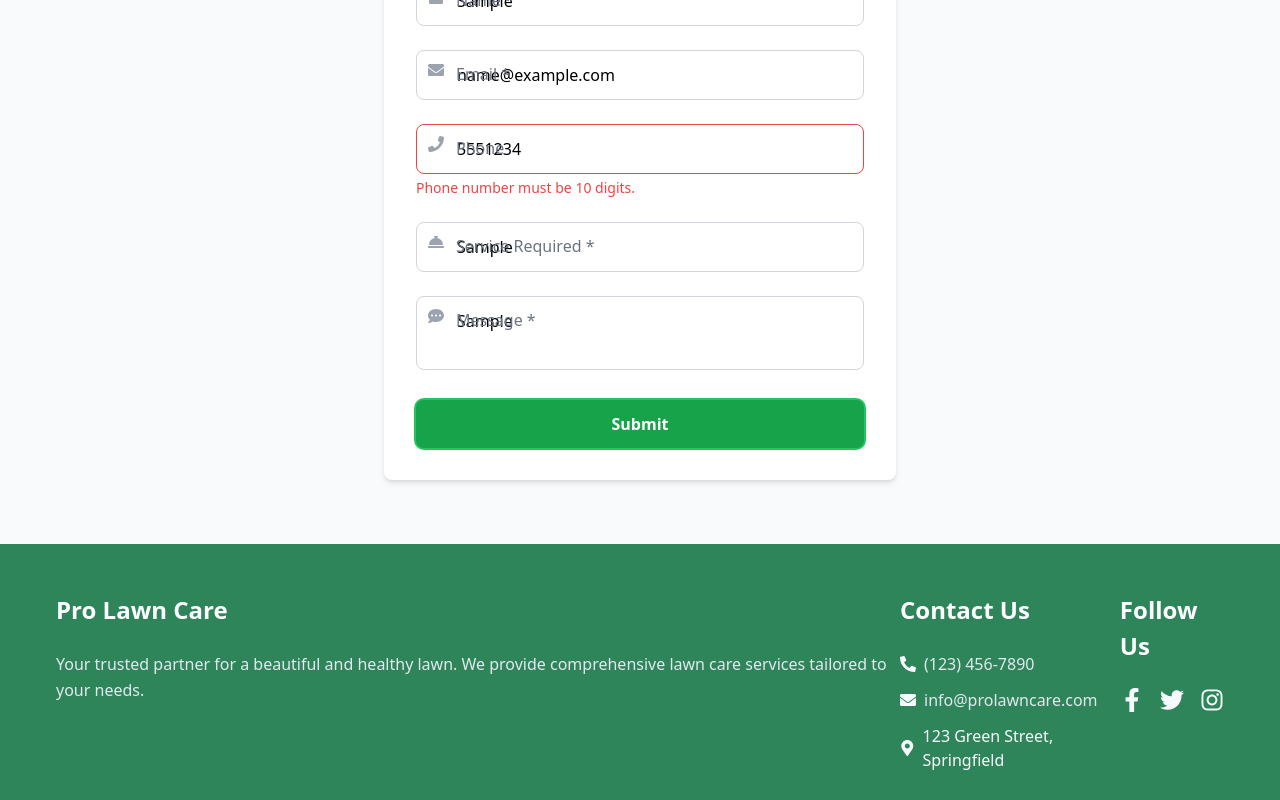
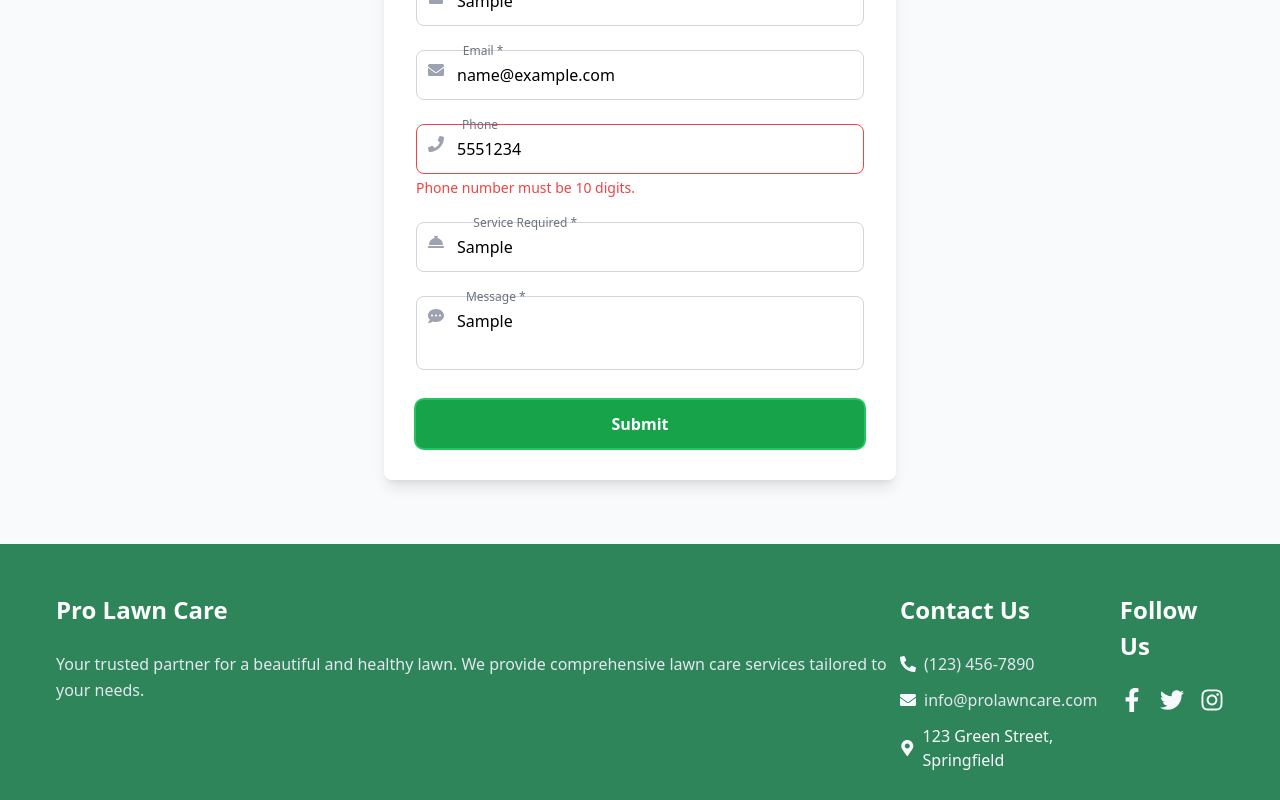
Before and after one commit to Gaazzeebo/LawnWE, a React (Vite) app in the folder my-vue-app/: page / in a window 1280 px wide. Both pictures are taken after typing "Sample", "name@example.com", "5551234", "Sample", "Sample" into the empty fields and a click on the button "Submit". Shown: the part 3972-4772 px from the top of the page. Built offline with nearby package versions, Linux system fonts and the light colour scheme.

Commit message:
fixed ContactFrom

```diff
--- a/my-vue-app/src/pages/ContactFrom.tsx
+++ b/my-vue-app/src/pages/ContactFrom.tsx
@@ -1,5 +1,3 @@
-// File: src/pages/ContactForm.tsx
-
 import React, { useState } from 'react';
 import { FaUser, FaEnvelope, FaPhone, FaConciergeBell, FaCommentDots } from 'react-icons/fa';
 
@@ -14,6 +12,7 @@ const ContactForm: React.FC = () => {
 
   const [errors, setErrors] = useState<{ [key: string]: string }>({});
   const [isSubmitted, setIsSubmitted] = useState<boolean>(false);
+  const [loading, setLoading] = useState<boolean>(false);
 
   const handleChange = (
     e: React.ChangeEvent<HTMLInputElement | HTMLTextAreaElement>
@@ -25,7 +24,6 @@ const ContactForm: React.FC = () => {
       [name]: value,
     });
 
-    // Clear error when user starts typing
     if (errors[name]) {
       setErrors({
         ...errors,
@@ -48,10 +46,8 @@ const ContactForm: React.FC = () => {
     if (formData.phone && !/^\d{10}$/.test(formData.phone)) {
       newErrors.phone = 'Phone number must be 10 digits.';
     }
-    if (!formData.service.trim())
-      newErrors.service = 'Service required.';
-    if (!formData.message.trim())
-      newErrors.message = 'Message is required.';
+    if (!formData.service.trim()) newErrors.service = 'Service is required.';
+    if (!formData.message.trim()) newErrors.message = 'Message is required.';
 
     return newErrors;
   };
@@ -61,8 +57,10 @@ const ContactForm: React.FC = () => {
     const validationErrors = validate();
 
     if (Object.keys(validationErrors).length === 0) {
-      // Handle form submission, e.g., send data to server
-      console.log(formData);
+      setLoading(true);
+
+      setTimeout(() => {
+        // Simulate form submission
         setIsSubmitted(true);
         setFormData({
           name: '',
@@ -72,6 +70,8 @@ const ContactForm: React.FC = () => {
           message: '',
         });
         setErrors({});
+        setLoading(false);
+      }, 2000);
     } else {
       setErrors(validationErrors);
       setIsSubmitted(false);
@@ -80,8 +80,8 @@ const ContactForm: React.FC = () => {
 
   return (
     <div className="flex items-center justify-center py-16 bg-gray-50">
-      <div className="w-full max-w-lg p-8 bg-white rounded-lg shadow-md">
-        <h2 className="mb-6 text-3xl font-semibold text-center text-green-700">
+      <div className="w-full max-w-lg p-8 bg-white rounded-lg shadow-lg transition-transform transform hover:scale-105">
+        <h2 className="mb-6 text-3xl font-bold text-center text-green-700">
           Contact Us
         </h2>
 
@@ -101,21 +101,24 @@ const ContactForm: React.FC = () => {
               id="name"
               value={formData.name}
               onChange={handleChange}
-              className={`w-full px-10 py-3 border ${
+              className={`w-full pl-10 pr-4 py-3 border ${
                 errors.name ? 'border-red-500' : 'border-gray-300'
-              } rounded-lg focus:outline-none focus:ring-2 focus:ring-green-500`}
-              placeholder=" "
+              } rounded-lg focus:outline-none focus:ring-2 focus:ring-green-500 peer`}
               aria-label="Name"
               required
             />
             <label
               htmlFor="name"
-              className="absolute left-10 top-3 text-gray-500 transition-all pointer-events-none"
+              className={`absolute left-10 top-3 text-gray-500 transition-all pointer-events-none ${
+                formData.name ? '-translate-y-6 scale-75' : ''
+              } peer-placeholder-shown:scale-100 peer-placeholder-shown:translate-y-3`}
             >
               Name *
             </label>
             {errors.name && (
-              <p className="mt-1 text-sm text-red-500">{errors.name}</p>
+              <p className="mt-1 text-sm text-red-500" role="alert">
+                {errors.name}
+              </p>
             )}
           </div>
 
@@ -128,21 +131,24 @@ const ContactForm: React.FC = () => {
               id="email"
               value={formData.email}
               onChange={handleChange}
-              className={`w-full px-10 py-3 border ${
+              className={`w-full pl-10 pr-4 py-3 border ${
                 errors.email ? 'border-red-500' : 'border-gray-300'
-              } rounded-lg focus:outline-none focus:ring-2 focus:ring-green-500`}
-              placeholder=" "
+              } rounded-lg focus:outline-none focus:ring-2 focus:ring-green-500 peer`}
               aria-label="Email"
               required
             />
             <label
               htmlFor="email"
-              className="absolute left-10 top-3 text-gray-500 transition-all pointer-events-none"
+              className={`absolute left-10 top-3 text-gray-500 transition-all pointer-events-none ${
+                formData.email ? '-translate-y-6 scale-75' : ''
+              } peer-placeholder-shown:scale-100 peer-placeholder-shown:translate-y-3`}
             >
               Email *
             </label>
             {errors.email && (
-              <p className="mt-1 text-sm text-red-500">{errors.email}</p>
+              <p className="mt-1 text-sm text-red-500" role="alert">
+                {errors.email}
+              </p>
             )}
           </div>
 
@@ -155,20 +161,23 @@ const ContactForm: React.FC = () => {
               id="phone"
               value={formData.phone}
               onChange={handleChange}
-              className={`w-full px-10 py-3 border ${
+              className={`w-full pl-10 pr-4 py-3 border ${
                 errors.phone ? 'border-red-500' : 'border-gray-300'
-              } rounded-lg focus:outline-none focus:ring-2 focus:ring-green-500`}
-              placeholder=" "
+              } rounded-lg focus:outline-none focus:ring-2 focus:ring-green-500 peer`}
               aria-label="Phone"
             />
             <label
               htmlFor="phone"
-              className="absolute left-10 top-3 text-gray-500 transition-all pointer-events-none"
+              className={`absolute left-10 top-3 text-gray-500 transition-all pointer-events-none ${
+                formData.phone ? '-translate-y-6 scale-75' : ''
+              } peer-placeholder-shown:scale-100 peer-placeholder-shown:translate-y-3`}
             >
               Phone
             </label>
             {errors.phone && (
-              <p className="mt-1 text-sm text-red-500">{errors.phone}</p>
+              <p className="mt-1 text-sm text-red-500" role="alert">
+                {errors.phone}
+              </p>
             )}
           </div>
 
@@ -181,21 +190,24 @@ const ContactForm: React.FC = () => {
               id="service"
               value={formData.service}
               onChange={handleChange}
-              className={`w-full px-10 py-3 border ${
+              className={`w-full pl-10 pr-4 py-3 border ${
                 errors.service ? 'border-red-500' : 'border-gray-300'
-              } rounded-lg focus:outline-none focus:ring-2 focus:ring-green-500`}
-              placeholder=" "
+              } rounded-lg focus:outline-none focus:ring-2 focus:ring-green-500 peer`}
               aria-label="Service Required"
               required
             />
             <label
               htmlFor="service"
-              className="absolute left-10 top-3 text-gray-500 transition-all pointer-events-none"
+              className={`absolute left-10 top-3 text-gray-500 transition-all pointer-events-none ${
+                formData.service ? '-translate-y-6 scale-75' : ''
+              } peer-placeholder-shown:scale-100 peer-placeholder-shown:translate-y-3`}
             >
               Service Required *
             </label>
             {errors.service && (
-              <p className="mt-1 text-sm text-red-500">{errors.service}</p>
+              <p className="mt-1 text-sm text-red-500" role="alert">
+                {errors.service}
+              </p>
             )}
           </div>
 
@@ -207,30 +219,36 @@ const ContactForm: React.FC = () => {
               id="message"
               value={formData.message}
               onChange={handleChange}
-              className={`w-full px-10 py-3 border ${
+              className={`w-full pl-10 pr-4 py-3 border ${
                 errors.message ? 'border-red-500' : 'border-gray-300'
-              } rounded-lg focus:outline-none focus:ring-2 focus:ring-green-500 resize-none`}
-              placeholder=" "
+              } rounded-lg focus:outline-none focus:ring-2 focus:ring-green-500 resize-none peer`}
               aria-label="Message"
               required
             ></textarea>
             <label
               htmlFor="message"
-              className="absolute left-10 top-3 text-gray-500 transition-all pointer-events-none"
+              className={`absolute left-10 top-3 text-gray-500 transition-all pointer-events-none ${
+                formData.message ? '-translate-y-6 scale-75' : ''
+              } peer-placeholder-shown:scale-100 peer-placeholder-shown:translate-y-3`}
             >
               Message *
             </label>
             {errors.message && (
-              <p className="mt-1 text-sm text-red-500">{errors.message}</p>
+              <p className="mt-1 text-sm text-red-500" role="alert">
+                {errors.message}
+              </p>
             )}
           </div>
 
           {/* Submit Button */}
           <button
             type="submit"
-            className="w-full px-4 py-3 font-semibold text-white bg-green-600 rounded-lg hover:bg-green-700 focus:outline-none focus:ring-2 focus:ring-green-500 transition-colors duration-300"
+            className={`w-full px-4 py-3 font-semibold text-white bg-green-600 rounded-lg hover:bg-green-700 focus:outline-none focus:ring-2 focus:ring-green-500 transition-colors duration-300 ${
+              loading ? 'cursor-not-allowed opacity-50' : ''
+            }`}
+            disabled={loading}
           >
-            Submit
+            {loading ? 'Submitting...' : 'Submit'}
           </button>
         </form>
       </div>
```
Lines whose indentation alone changed are shown as unchanged.
